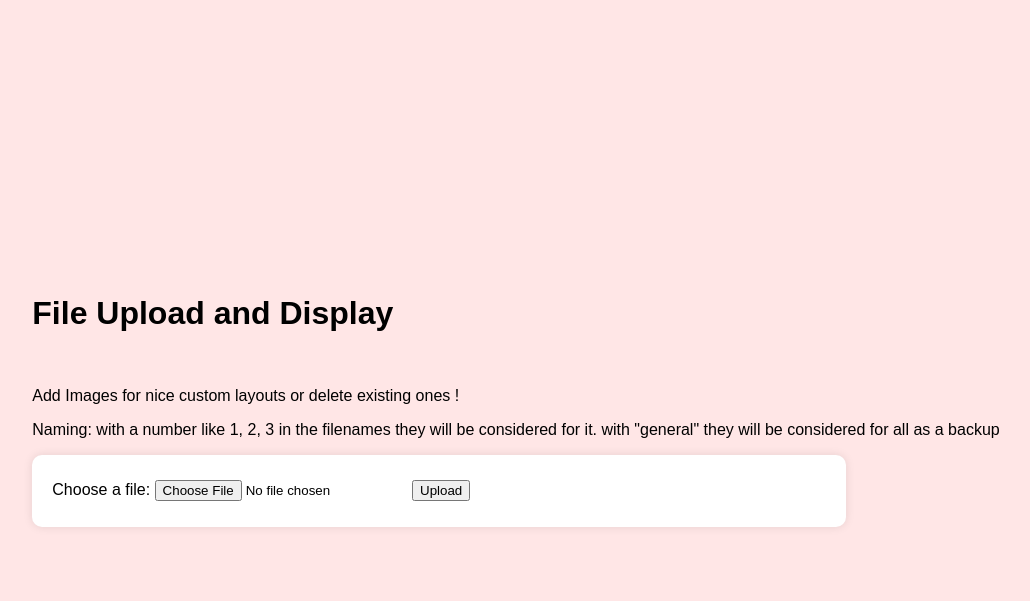
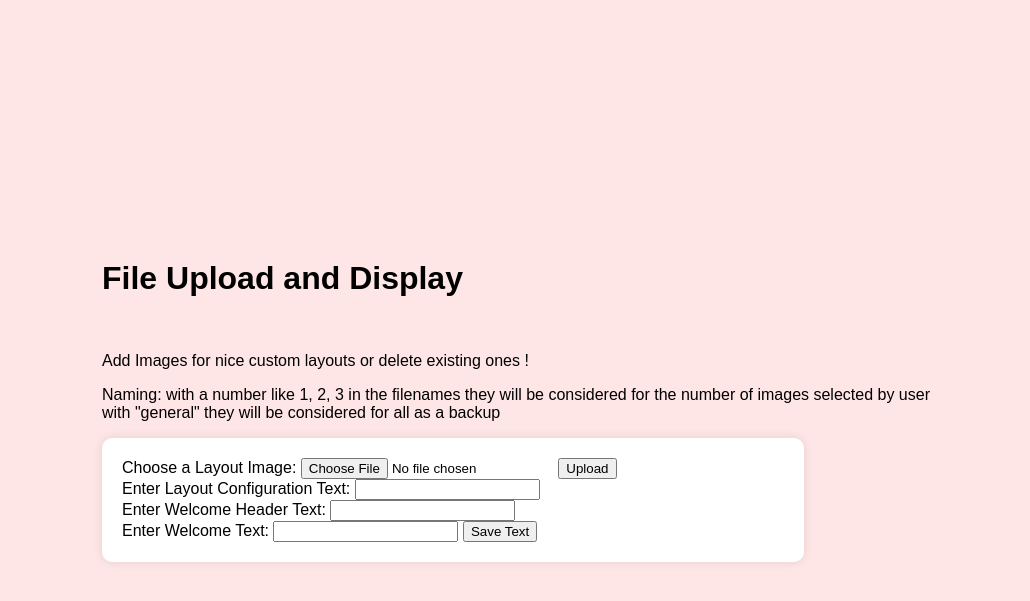
Before and after one commit to DaMuBo/photobooth, a Flask app: template src/frontend/templates/config.html in a window 1280 px wide. Shown: the top 601 px of the page, without its empty margins (124-1154 px from the left). Run offline with Flask 3, Linux system fonts and the light colour scheme; the template is opened without the code that fills it, so the values that code supplies are empty.

Commit message:
added some config html baseline

```diff
--- a/src/frontend/routes/route_result.py
+++ b/src/frontend/routes/route_result.py
@@ -26,7 +26,13 @@ def result(num_images):
         return redirect(url_for("qr_code_bp.qr_code"))
 
     layout_img = get_layout_random_numeric(ROOT / "samples" / "layouts", num_images)
+    text_file = ROOT / "samples" / "texts" / "config_text.txt"
     layout_text = os.getenv("LAYOUT_TEXT", None)
+    print(layout_text)
+    if text_file.exists():
+        with open(ROOT / "samples" / "texts" / "layout_text.txt", "r") as file:
+            layout_text = file.read().replace("\\n", "\n")
+            print(layout_text)
     list_image_path = []
     for i in range(num_images):
         list_image_path.append(Image.open(result_image_path))
--- a/src/frontend/templates/config.html
+++ b/src/frontend/templates/config.html
@@ -6,15 +6,24 @@
     <link rel="stylesheet" href="{{ url_for('static', filename='styles.css') }}">
 </head>
 <body>
-    <div>
+    <div class="content">
         <h1>File Upload and Display</h1><br>
         <p> Add Images for nice custom layouts or delete existing ones !</p>
-        <p> Naming: with a number like 1, 2, 3 in the filenames they will be considered for it. with "general" they will be considered for all as a backup</p>
+        <p> Naming: with a number like 1, 2, 3 in the filenames they will be considered for the number of images selected by user <br>
+            with "general" they will be considered for all as a backup</p>
         <div class="container">
             <form action="{{ url_for('config_bp.config') }}" method="post" enctype="multipart/form-data">
-                <label for="photo">Choose a file:</label>
+                <label for="photo">Choose a Layout Image:</label>
                 <input type="file" name="photo" accept=".jpg, .jpeg, .png">
-                <button type="submit">Upload</button>
+                <button type="submit" name="upload_button">Upload</button><br>
+
+                <label for="layout_text">Enter Layout Configuration Text:</label>
+                <input type="text" name="layout_text" id="layout_text" value="{{ layout_cfg_txt }}"><br>
+                <label for="welcome_header">Enter Welcome Header Text:</label>
+                <input type="text" name="welcome_header" id="welcome_header" value="{{ welcome_header_cfg_txt }}"><br>
+                <label for="welcome_text">Enter Welcome Text:</label>
+                <input type="text" name="welcome_text" id="welcome_text" value="{{ welcome_text_cfg_txt }}">
+                <button type="submit" name = "save_text_button">Save Text</button>
             </form>
 
             <ul>
--- a/src/frontend/templates/error.html
+++ b/src/frontend/templates/error.html
@@ -3,7 +3,7 @@
 <head>
     <meta charset="UTF-8">
     <meta name="viewport" content="width=device-width, initial-scale=1.0">
-    <title>Wedding App</title>
+    <title>Error Page</title>
     <link rel="stylesheet" href="{{ url_for('static', filename='styles.css') }}">
     <script src="/static/autoRedirect.js"></script>
 </head>
--- a/src/frontend/templates/index.html
+++ b/src/frontend/templates/index.html
@@ -3,7 +3,7 @@
 <head>
     <meta charset="UTF-8">
     <meta name="viewport" content="width=device-width, initial-scale=1.0">
-    <title>Wedding App</title>
+    <title>DaMu Photo App</title>
     <link rel="stylesheet" href="{{ url_for('static', filename='styles.css') }}">
     <style>
         .button {
@@ -30,8 +30,8 @@
 <body>
     <div class="container">
         <div class="left">
-            <h1>Welcome on Sonjas & Daniels Fotobox.</h1>
-            <p> Start your Journey with clicking on the Buzzer !</p>
+            <h1>{{ welcome_header }}</h1>
+            <p> {{ welcome_text }}</p>
         </div>
         <div class="right">
             <button class="button" onclick="window.location.href='/select'">Buzzer drücken</button>
--- a/src/frontend/templates/select.html
+++ b/src/frontend/templates/select.html
@@ -4,7 +4,7 @@
 <head>
     <meta charset="UTF-8">
     <meta name="viewport" content="width=device-width, initial-scale=1.0">
-    <title>Wedding App</title>
+    <title>DaMu Photobooth App</title>
     <link rel="stylesheet" href="{{ url_for('static', filename='styles.css') }}">
     <style>
 
```
Also changed, not shown: src/frontend/flask_test.py (+18 -1 lines), src/frontend/routes/route_config.py (+44 -10 lines), src/frontend/static/images/test_img_2.jpg.
